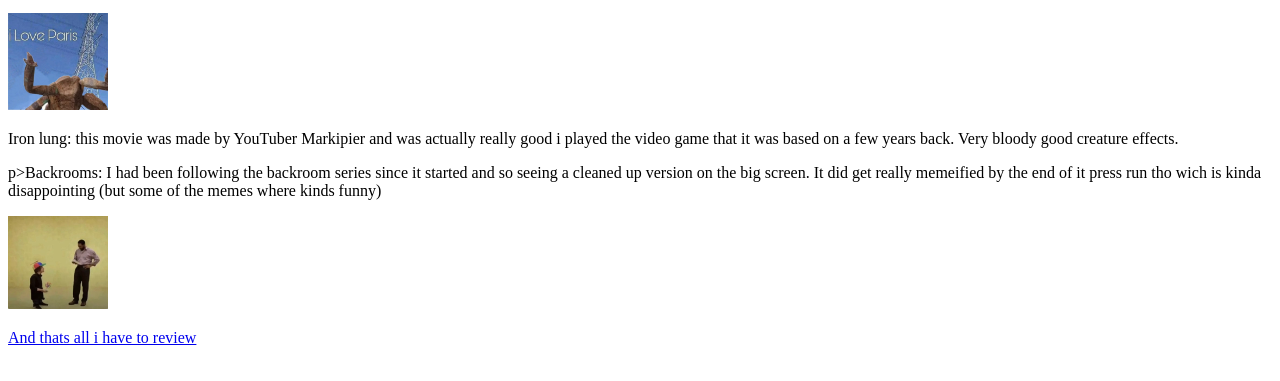
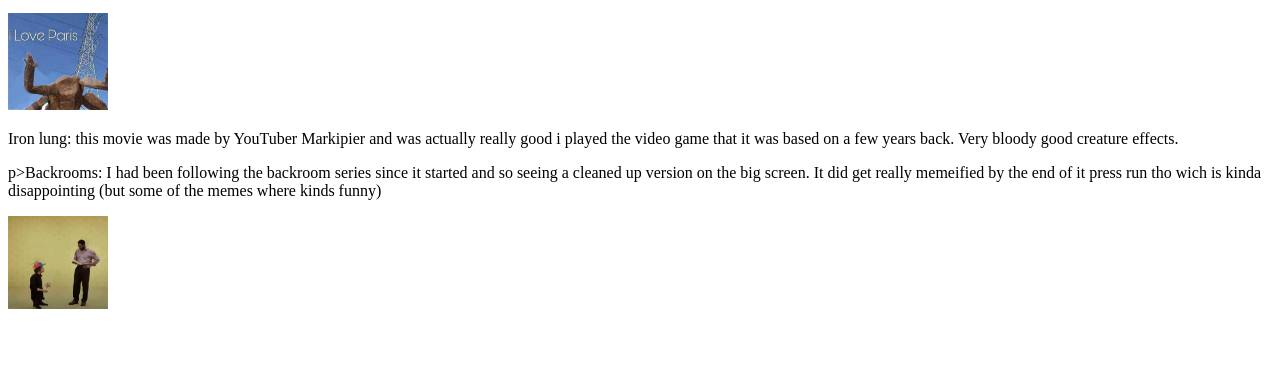
Before and after one commit to ashancient/ash_klocek, a plain HTML site: page movies.html in a window 1280 px wide. Shown: the part 313-694 px from the top of the page. Drawn offline with Linux system fonts and the light colour scheme.

Commit message:
Update movies.html

```diff
--- a/movies.html
+++ b/movies.html
@@ -25,7 +25,7 @@ p>Backrooms: I  had been following the backroom series since it started and so s
 
 <img src="kanepixels20yrsold.jpg" alt="baby kane pixels" width="100">
 
-<p><a href="index.html">And thats all i have to review</a></P>
+
 
 </body>
 </html>
```
